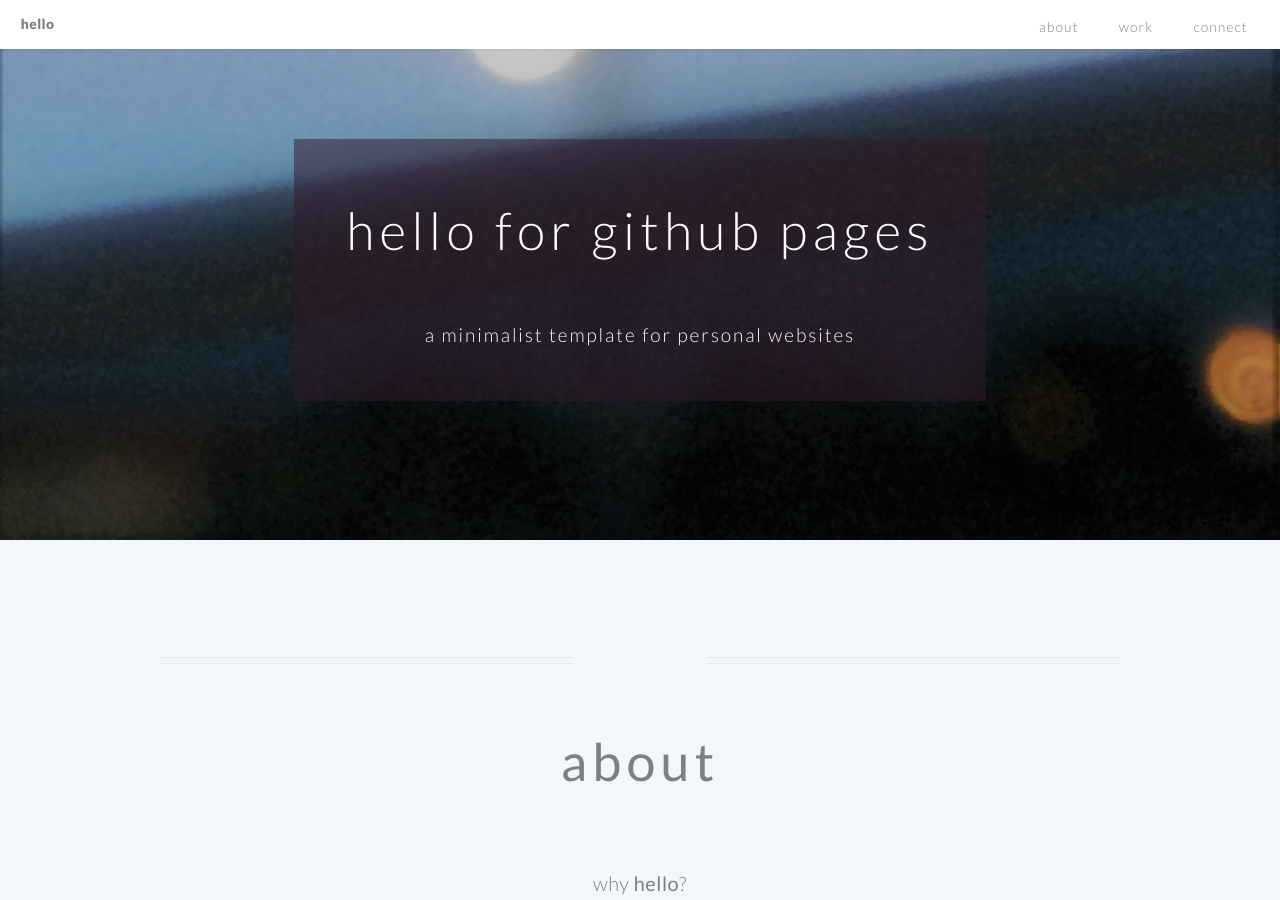
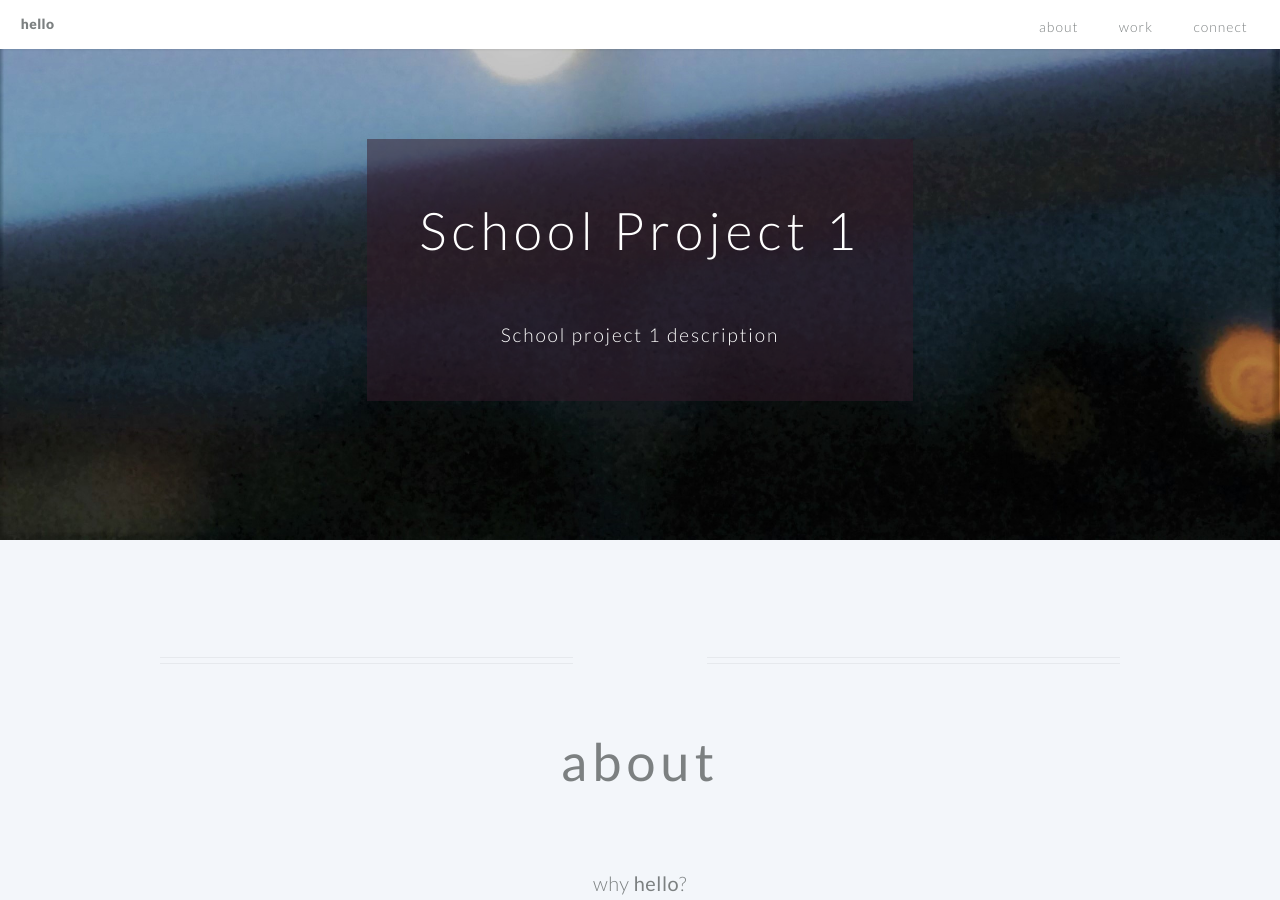
Before and after one commit to kenbaierl/portfolio, a Jekyll site: the page built from index.md, in a window 1280 px wide and 900 px high. Built offline with Jekyll 4.4.1, drawn with Linux system fonts in a browser that asks for light colours.

Commit message:
Update index.md

```diff
--- a/index.md
+++ b/index.md
@@ -4,8 +4,8 @@ layout: hello-default
 # using Markdown language, you can customize the following variables!
 
 # these variables are required -------------------------------
-banner_title: hello for github pages
-banner_subtitle: a minimalist template for personal websites
+banner_title: School Project 1
+banner_subtitle: [School project 1 description]
 background_image: /images/background.jpeg
 
 # all of the following variables are optional -----------------
```
